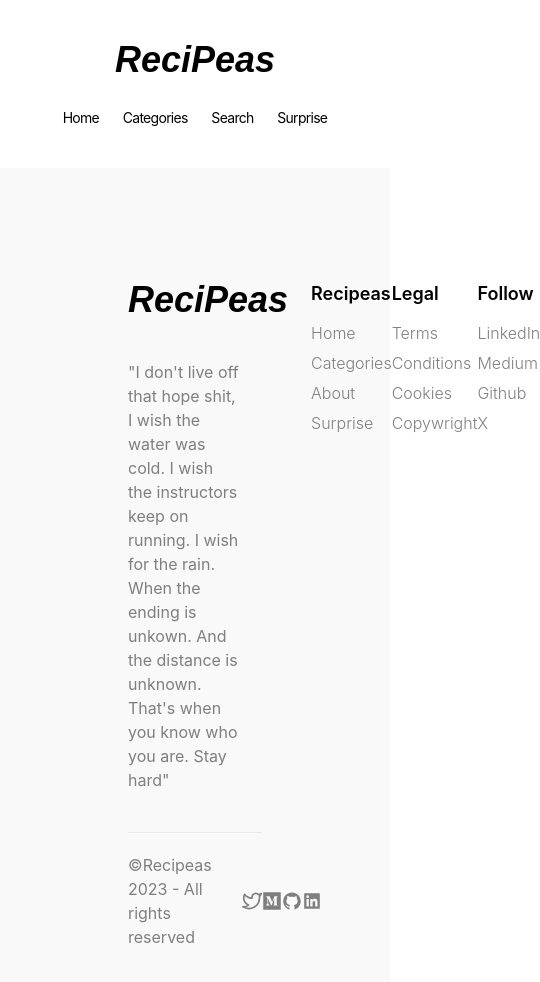
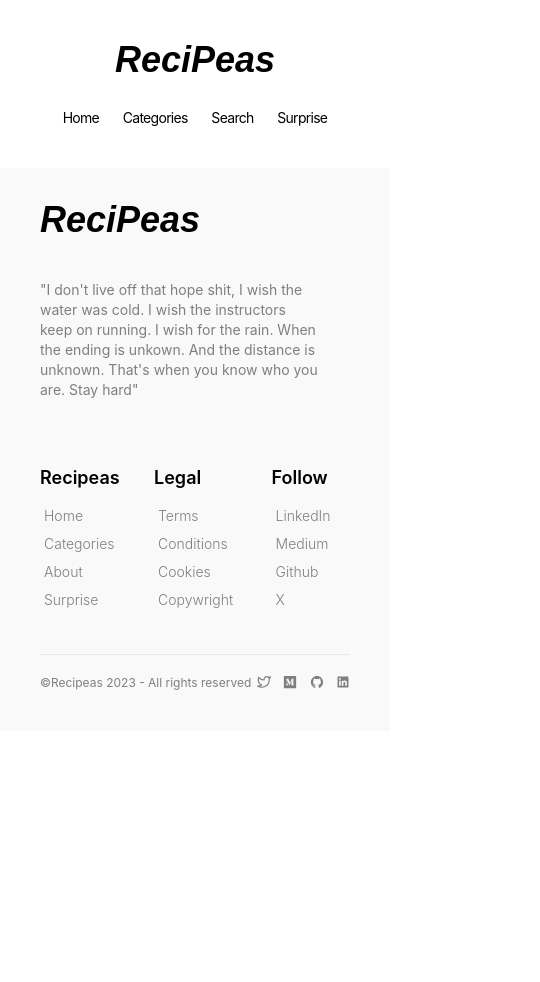
Before and after one commit to daiveedb/recipeas, a React (Create React App) app: page / in a window 390 px wide. Shown: the top 982 px of the page, 540 px wide, since content can reach past the window. After the commit the page ends 844 px from the top, so only its background shows below. Built offline with nearby package versions, Linux system fonts and the light colour scheme.

Commit message:
footer mobile implemented

```diff
--- a/public/index.html
+++ b/public/index.html
@@ -2,7 +2,7 @@
 <html lang="en">
   <head>
     <meta charset="utf-8" />
-    <link rel="icon" href="%PUBLIC_URL%/favicon.ico" />
+    <link rel="icon" href="%PUBLIC_URL%/recipe2.png" />
     <meta name="viewport" content="width=device-width, initial-scale=1" />
     <meta name="theme-color" content="#000000" />
     <meta
--- a/src/components/Footer.jsx
+++ b/src/components/Footer.jsx
@@ -5,16 +5,16 @@ import {FaMedium} from 'react-icons/fa'
 
 const Footer = () => {
   return (
-    <div className='w-full px-32 py-28 pb-10  text-darkGray bg-lightestGray'>
-        <div className='flex justify-between mb-10'>
+    <div className='w-full px-10 sm:px-16 md:px-32 py-8 sm:py-12 md:py-28 pb-10  text-darkGray bg-lightestGray'>
+        <div className='flex flex-col lg:flex-row gap-16 justify-between mb-10'>
             <div className='flex-1'>
                 <h1 className='text-4xl font-pacifico font-semibold italic pb-10 text-black'>ReciPeas</h1>
-                <p className='w-[70%]'>"I don't live off that hope shit, I wish the water was cold. I wish the instructors keep on running. I wish for the rain. When the ending is unkown. And the distance is unknown. That's when you know who you are. Stay hard"</p>
+                <p className='w-[90%] text-sm sm:text-base lg:w-[70%]'>"I don't live off that hope shit, I wish the water was cold. I wish the instructors keep on running. I wish for the rain. When the ending is unkown. And the distance is unknown. That's when you know who you are. Stay hard"</p>
             </div>
             <div className='flex-1'>
-                <div className='w-[80%] mx-auto flex justify-between items-start'>
+                <div className='w-[95%] md:w-[80%] lg:mx-auto flex justify-between items-start'>
                     <div className='footerLinkGroup'>
-                        <h1 className='text-xl text-black'>Recipeas</h1>
+                        <h1 className='text-lg md:text-xl text-black'>Recipeas</h1>
                         <a href="">
                             <p>Home</p>
                         </a>
@@ -29,7 +29,7 @@ const Footer = () => {
                         </a>
                     </div>
                     <div className='footerLinkGroup'>
-                        <h1 className='text-xl text-black'>Legal</h1>
+                        <h1 className='text-lg md:text-xl text-black'>Legal</h1>
                         <a href="">
                             <p>Terms</p>
                         </a>
@@ -44,7 +44,7 @@ const Footer = () => {
                         </a>
                     </div>
                     <div className='footerLinkGroup'>
-                        <h1 className='text-xl text-black'>Follow</h1>
+                        <h1 className='text-lg md:text-xl text-black'>Follow</h1>
                         <a href="">
                             <p>LinkedIn</p>
                         </a>
@@ -61,13 +61,13 @@ const Footer = () => {
                 </div>
             </div>
         </div>
-        <div className='w-full border-lightGray border-t pt-5 flex justify-between'>
-            <p className='flex-1'>&copy;Recipeas 2023 - All rights reserved</p>
-            <div className=' flex justify-between items-center w-[15%]'>
-                <a href=""><p className='text-xl'><FiTwitter/></p></a>
-                <a href=""><p className='text-xl'><FaMedium/></p></a>
-                <a href=""><p className='text-xl'><AiFillGithub/></p></a>
-                <a href=""><p className='text-xl'><AiFillLinkedin/></p></a>
+        <div className='w-full border-lightGray border-t pt-5 flex items-start justify-between'>
+            <p className='flex-1 text-xs sm:text-sm md:text-base'>&copy;Recipeas 2023 - All rights reserved</p>
+            <div className=' flex justify-between items-center w-[30%] md:w-[15%]'>
+                <a href=""><p className='text-sm sm:text-base md:textlg lg:text-xl'><FiTwitter/></p></a>
+                <a href=""><p className='text-sm sm:text-base md:textlg lg:text-xl'><FaMedium/></p></a>
+                <a href=""><p className='text-sm sm:text-base md:textlg lg:text-xl'><AiFillGithub/></p></a>
+                <a href=""><p className='text-sm sm:text-base md:textlg lg:text-xl'><AiFillLinkedin/></p></a>
             </div>
         </div>
     </div>
--- a/src/index.css
+++ b/src/index.css
@@ -26,3 +26,6 @@ code {
   padding: 3px 0;
   font-weight: 300
 }
+.footerLinkGroup p{
+  @apply font-light p-1 text-sm md:text-base
+}
```
Also changed, not shown: public/recipe2.png (added).
